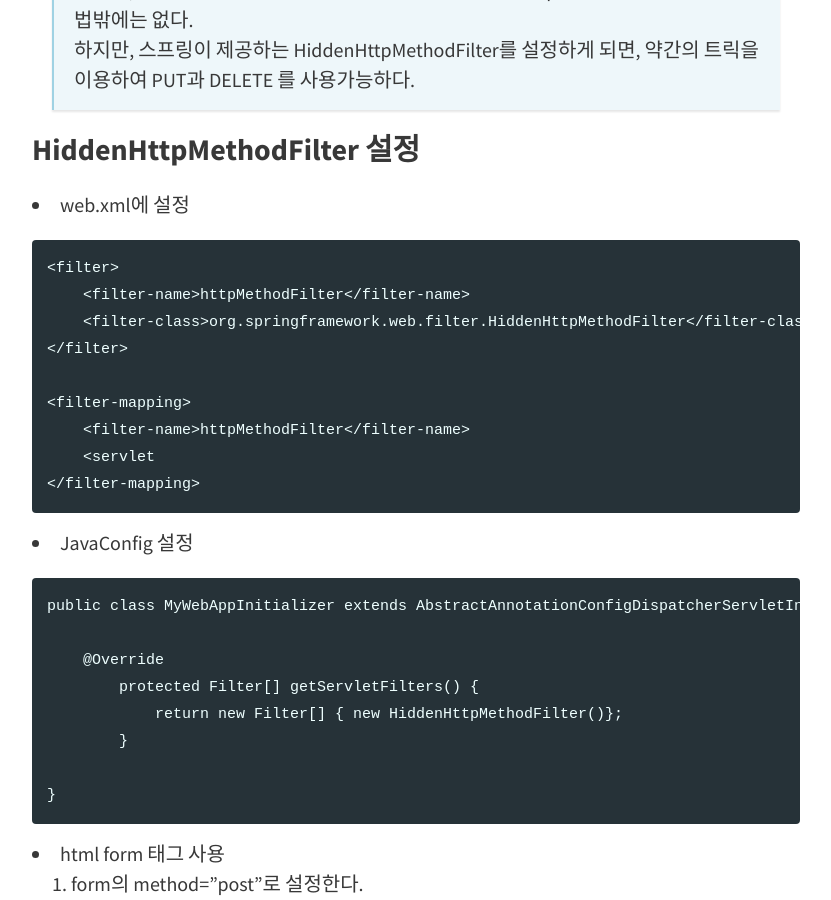
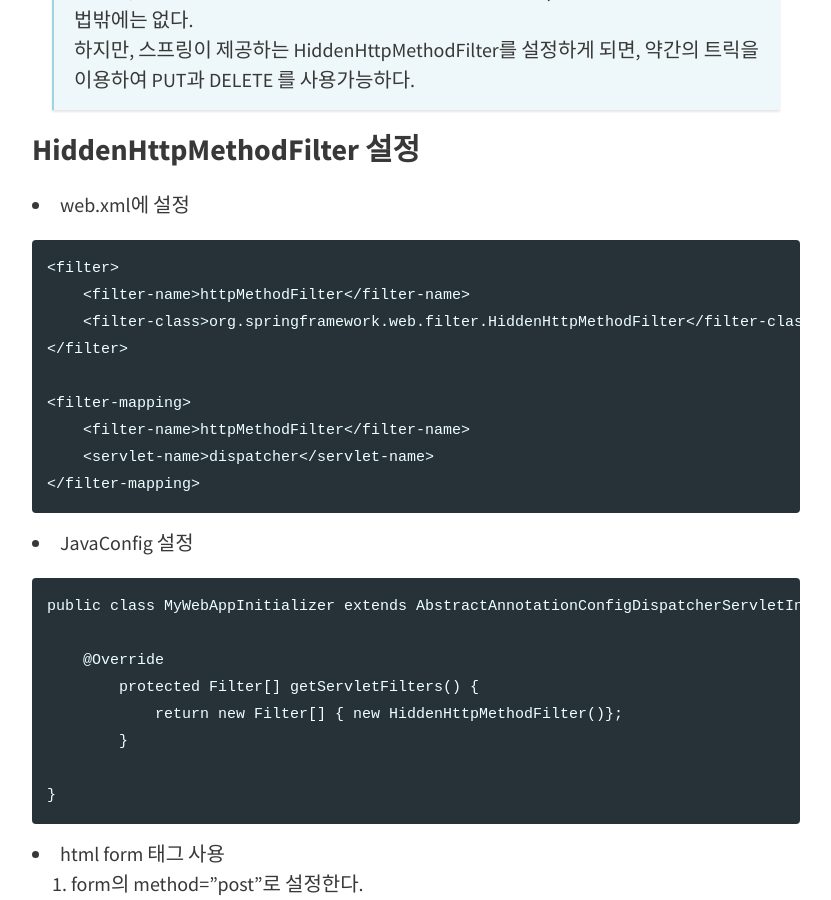
Before and after one commit to pporotoss/pporotoss.github.io, a Jekyll site: the page built from _posts/2018-04-05-spring-httpmethodfilter.md, in a window 1280 px wide and 900 px high, scrolled down 624 px. Shown: the whole window, without its empty margins (224-1055 px from the left). Built offline with Jekyll 4.4.1, drawn with Linux system fonts in a browser that asks for light colours.

Commit message:
web.xml 설정 방식부분 수정

````diff
--- a/_posts/2018-04-05-spring-httpmethodfilter.md
+++ b/_posts/2018-04-05-spring-httpmethodfilter.md
@@ -23,7 +23,7 @@ PUT과 DELETE 를 사용가능하다.
 
 <filter-mapping>
     <filter-name>httpMethodFilter</filter-name>
-    <servlet
+    <servlet-name>dispatcher</servlet-name>
 </filter-mapping>
 ```
 
````
